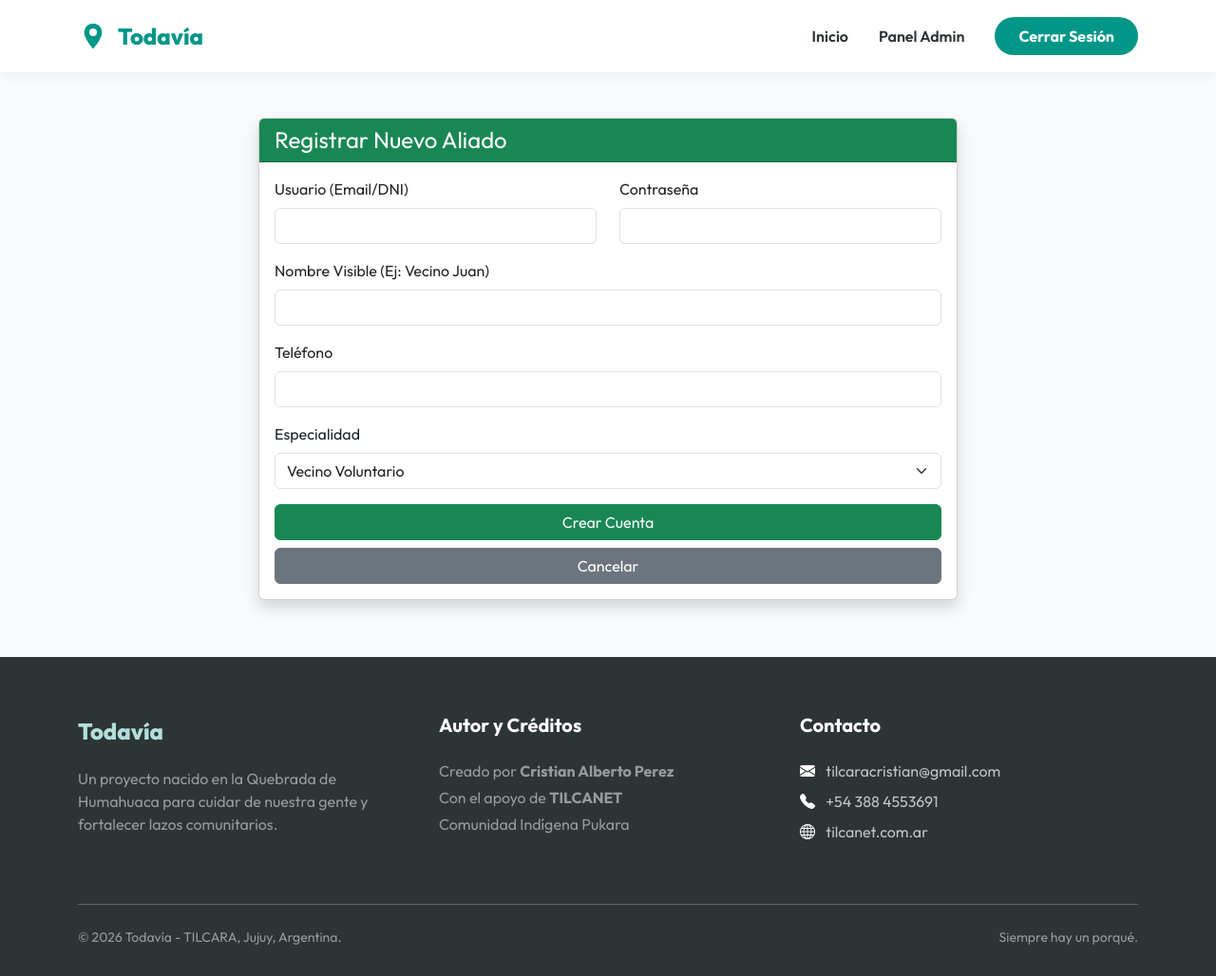
After one commit to tilcanet/todavia, a Django app: page /aliado/web/registro/ in a window 1280 px wide. The commit adds this page. Shown: the whole page at 95% size. Run offline with Django 5.2, Linux system fonts and the light colour scheme; the visitor is signed in with stand-in values (Sample User, id 1).

Commit message:
Fix dashboard syntax and add Aliado Registration

```diff
--- a/core/templates/aliado_dashboard.html
+++ b/core/templates/aliado_dashboard.html
@@ -12,6 +12,11 @@
     </div>
 
     <div class="row">
+        <div class="col-md-12 mb-3 text-end">
+            <a href="{% url 'aliado_registro_web' %}" class="btn btn-success">
+                <i class="fas fa-user-plus"></i> Registrar Nuevo Aliado
+            </a>
+        </div>
         <div class="col-md-12">
             <div class="card shadow-sm">
                 <div class="card-header bg-info text-white">
--- /dev/null
+++ b/core/templates/aliado_registro.html
@@ -0,0 +1,60 @@
+{% extends 'base.html' %}
+
+{% block content %}
+<div class="container mt-5">
+    <div class="row justify-content-center">
+        <div class="col-md-8">
+            <div class="card shadow">
+                <div class="card-header bg-success text-white">
+                    <h4 class="mb-0">Registrar Nuevo Aliado</h4>
+                </div>
+                <div class="card-body">
+                    {% if error %}
+                    <div class="alert alert-danger">{{ error }}</div>
+                    {% endif %}
+
+                    <form method="post">
+                        {% csrf_token %}
+                        <div class="row">
+                            <div class="col-md-6 mb-3">
+                                <label class="form-label">Usuario (Email/DNI)</label>
+                                <input type="text" class="form-control" name="username" required>
+                            </div>
+                            <div class="col-md-6 mb-3">
+                                <label class="form-label">Contraseña</label>
+                                <input type="password" class="form-control" name="password" required>
+                            </div>
+                        </div>
+
+                        <div class="mb-3">
+                            <label class="form-label">Nombre Visible (Ej: Vecino Juan)</label>
+                            <input type="text" class="form-control" name="nombre" required>
+                        </div>
+
+                        <div class="mb-3">
+                            <label class="form-label">Teléfono</label>
+                            <input type="text" class="form-control" name="telefono">
+                        </div>
+
+                        <div class="mb-3">
+                            <label class="form-label">Especialidad</label>
+                            <select class="form-select" name="especialidad">
+                                <option value="VECINO">Vecino Voluntario</option>
+                                <option value="TRABAJOR_SOCIAL">Trabajador Social</option>
+                                <option value="PSICOLOGO">Psicólogo</option>
+                                <option value="ENFERMERO">Enfermero</option>
+                                <option value="RELIGIOSO">Religioso</option>
+                            </select>
+                        </div>
+
+                        <div class="d-grid gap-2">
+                            <button type="submit" class="btn btn-success">Crear Cuenta</button>
+                            <a href="{% url 'aliado_dashboard_web' %}" class="btn btn-secondary">Cancelar</a>
+                        </div>
+                    </form>
+                </div>
+            </div>
+        </div>
+    </div>
+</div>
+{% endblock %}
--- a/core/urls.py
+++ b/core/urls.py
@@ -26,6 +26,7 @@ urlpatterns = [
     # --- WEB ALIADOS ---
     path('aliado/web/login/', views.aliado_login_web, name='aliado_login_web'),
     path('aliado/web/dashboard/', views.aliado_dashboard_web, name='aliado_dashboard_web'),
+    path('aliado/web/registro/', views.aliado_registro_web, name='aliado_registro_web'),
     path('aliado/web/chat/<int:sesion_id>/', views.aliado_chat_web, name='aliado_chat_web'),
     path('aliado/web/status/', views.aliado_toggle_status_web, name='aliado_toggle_status_web'),
 ]
--- a/core/views.py
+++ b/core/views.py
@@ -848,4 +848,35 @@ def aliado_toggle_status_web(request):
             return JsonResponse({"estado": aliado.esta_disponible})
         except Exception as e:
             return JsonResponse({"error": str(e)}, status=400)
-    return JsonResponse({}, status=405)
+@login_required
+def aliado_registro_web(request):
+    """
+    Permite a un Aliado existente (o admin) registrar uno nuevo.
+    """
+    if not request.user.is_staff and not hasattr(request.user, 'perfil_aliado'):
+        return  render(request, 'aliado_login.html', {"error": "No tienes permisos"})
+
+    if request.method == 'POST':
+        from django.contrib.auth.models import User
+        from .models import Aliado
+
+        u = request.POST.get('username')
+        p = request.POST.get('password')
+        n = request.POST.get('nombre')
+        t = request.POST.get('telefono')
+        e = request.POST.get('especialidad')
+
+        if User.objects.filter(username=u).exists():
+             return render(request, 'aliado_registro.html', {"error": "El usuario ya existe"})
+
+        user = User.objects.create_user(username=u, password=p)
+        Aliado.objects.create(
+            usuario_real=user,
+            nombre_visible=n,
+            telefono=t,
+            especialidad=e,
+            esta_disponible=True
+        )
+        return redirect('aliado_dashboard_web')
+
+    return render(request, 'aliado_registro.html')
```
